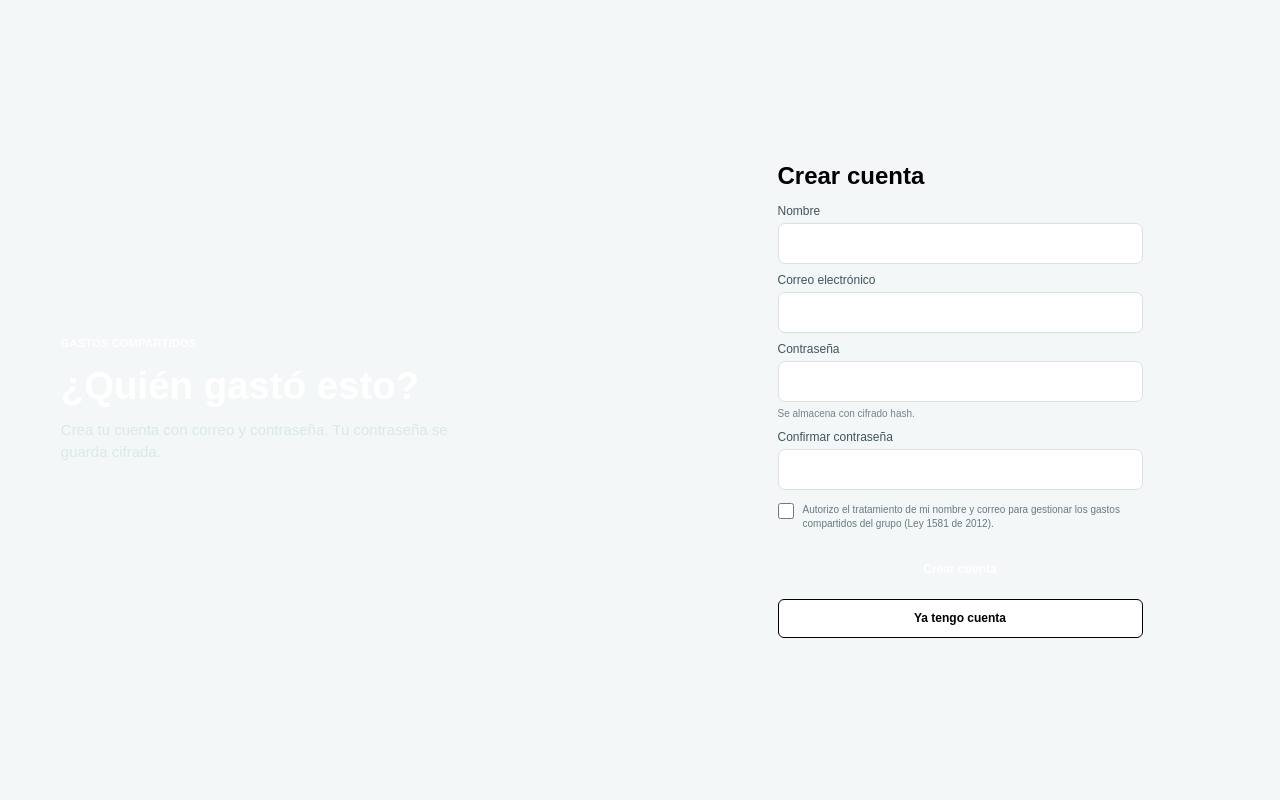
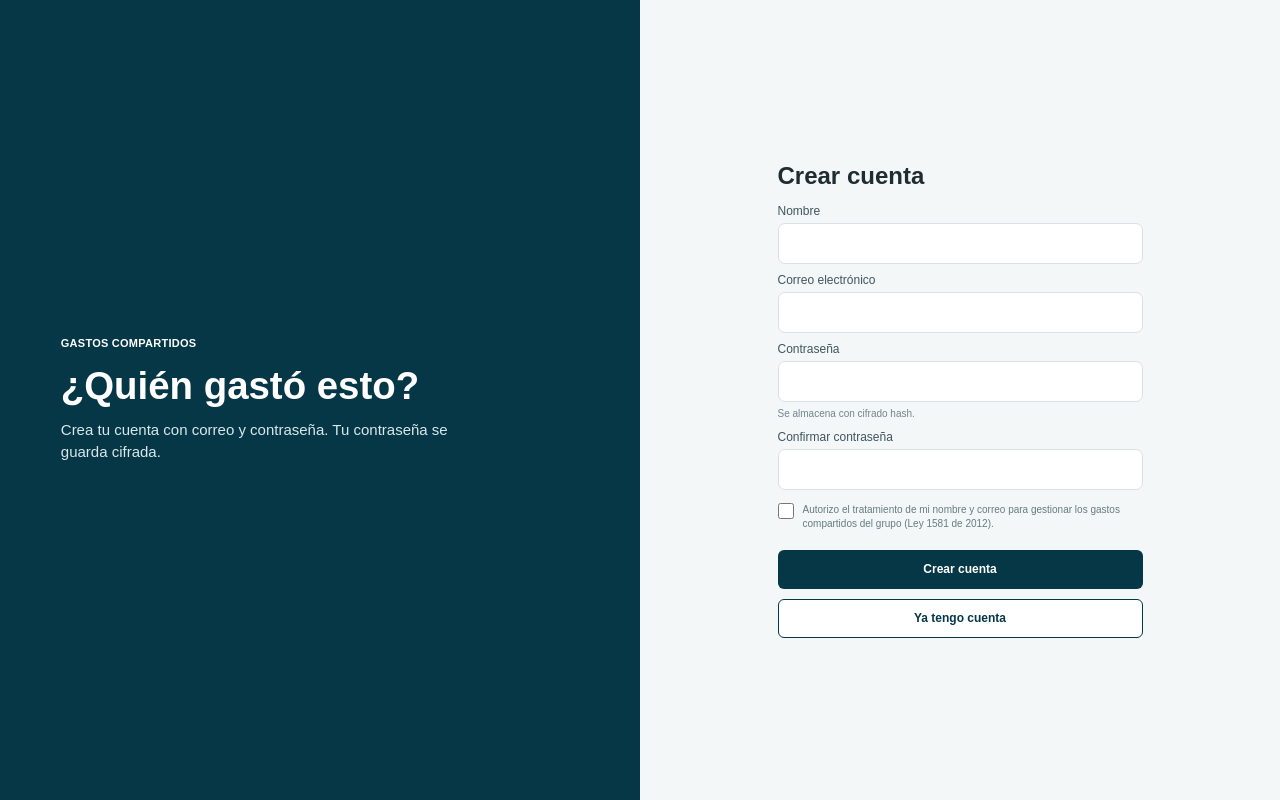
Before and after one commit to Thaliana-maria/Administracion, a Django app: page /registro/ in a window 1280 px wide. Run offline with Django 5.2, Linux system fonts and the light colour scheme.

Commit message:
Update app.css

```diff
--- a/QGE/static/css/app.css
+++ b/QGE/static/css/app.css
@@ -1,9 +1,9 @@
 :root {
-    --sidebar: #06495c;
-    --sidebar: #07333f;
+    --sidebar: #063746;
+    --teal: #063746;
     --background: #F3F7F8;
     --white: #FFFFFF;
-    --sidebar: #063746;
+    --ink: #1F2D32;
     --muted: #71858C;
     --line: #DDE7EA;
     --coral: #FBE5DC;
@@ -44,7 +44,7 @@ a {
     display: flex;
     align-items: center;
     padding: 9.5%;
-    background: var(--teal);
+    background: var(--teal); /* Ahora usará correctamente el color oscuro */
     color: var(--white);
 }
 
```
